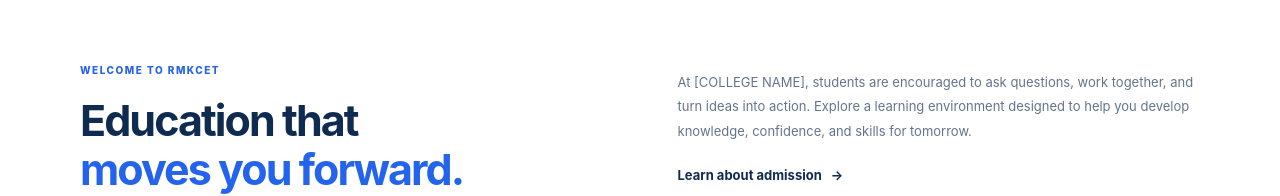
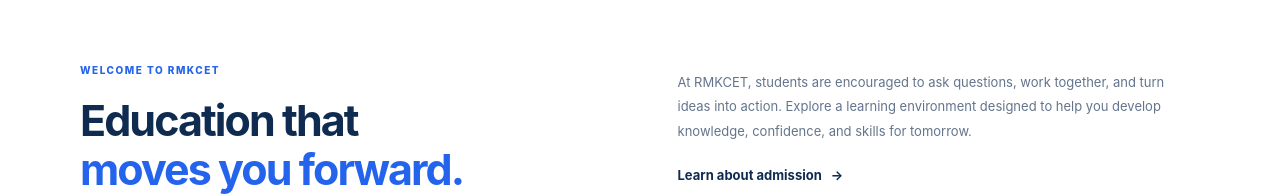
Before and after one commit to monishreegopinath/miniiproject2, a plain HTML site: page index.html in a window 1280 px wide. Shown: the part 710-906 px from the top of the page. Drawn offline with Linux system fonts and the light colour scheme.

Commit message:
Update college name in welcome message

```diff
--- a/index.html
+++ b/index.html
@@ -86,7 +86,7 @@
           <h2>Education that<br><span>moves you forward.</span></h2>
         </div>
         <div class="about-copy">
-          <p>At [COLLEGE NAME], students are encouraged to ask questions, work together, and turn ideas into action. Explore a learning environment designed to help you develop knowledge, confidence, and skills for tomorrow.</p>
+          <p>At RMKCET, students are encouraged to ask questions, work together, and turn ideas into action. Explore a learning environment designed to help you develop knowledge, confidence, and skills for tomorrow.</p>
           <a class="text-link" href="#admissions">Learn about admission <span aria-hidden="true">→</span></a>
         </div>
       </div>
```
